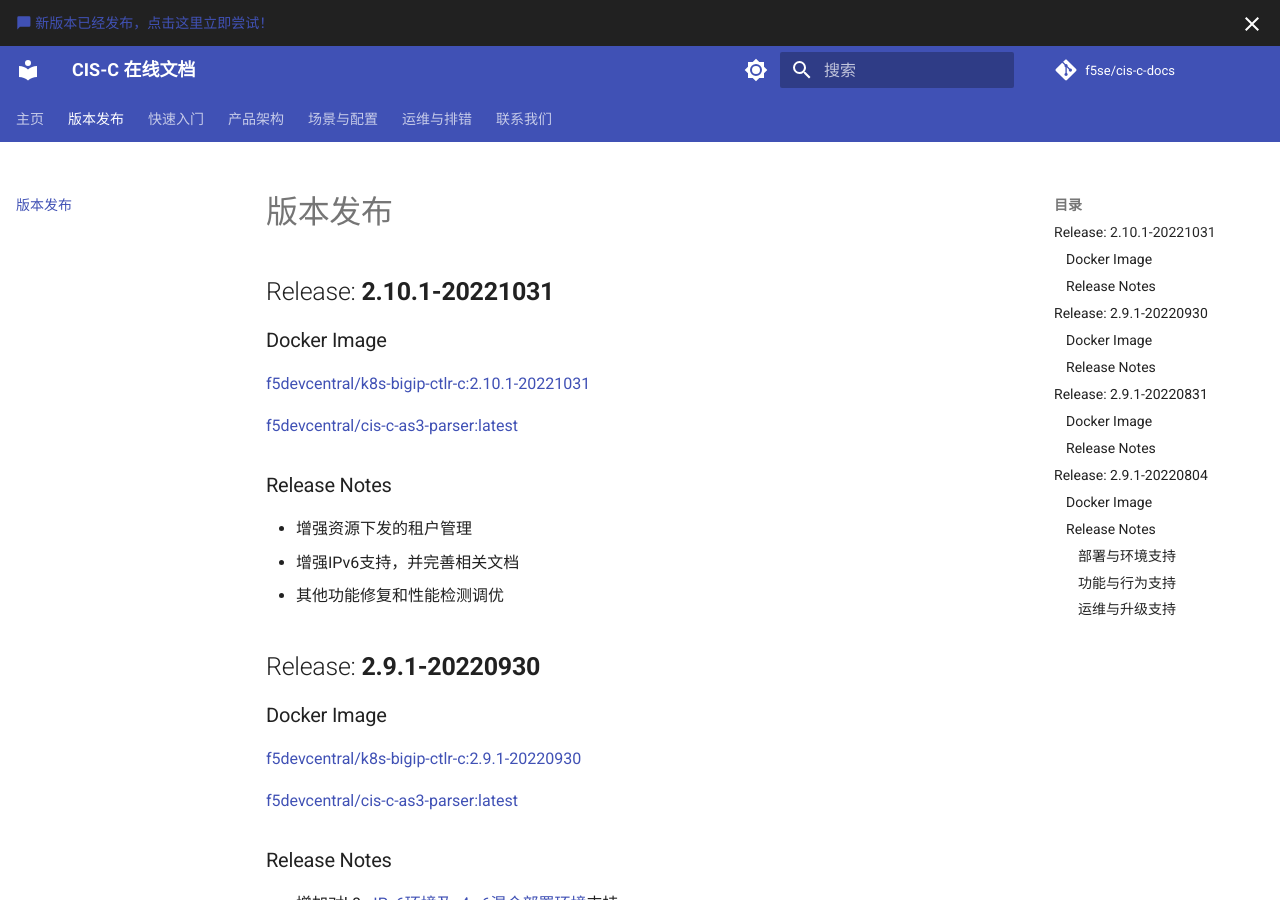
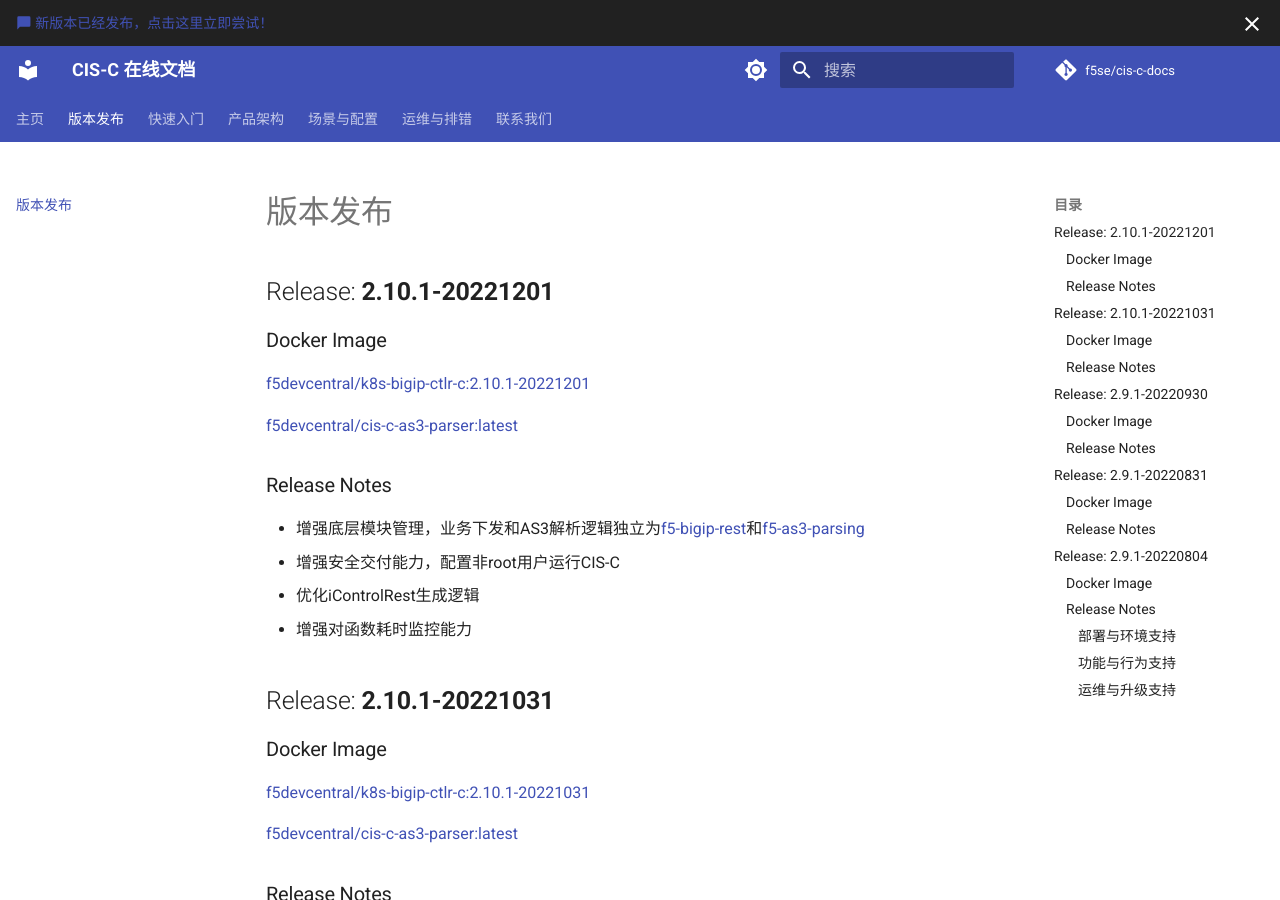
Before and after one commit to f5se/cis-c-docs, an MkDocs documentation site: the page built from docs/Release-notes/index.md, in a window 1280 px wide and 900 px high. Built offline with MkDocs 1.6.1 and Material for MkDocs 9.7.7, drawn with Linux system fonts in a browser that asks for light colours; comment, search, counter and statistics services are not loaded.

Commit message:
release 2.10.1-20221201

```diff
--- a/docs/Release-notes/index.md
+++ b/docs/Release-notes/index.md
@@ -1,4 +1,19 @@
 # 版本发布
+
+## Release: **2.10.1-20221201**
+
+### Docker Image
+
+[f5devcentral/k8s-bigip-ctlr-c:2.10.1-20221201](https://hub.docker.com/r/f5devcentral/k8s-bigip-ctlr-c)
+
+[f5devcentral/cis-c-as3-parser:latest](https://hub.docker.com/r/f5devcentral/cis-c-as3-parser)
+
+### Release Notes
+
+* 增强底层模块管理，业务下发和AS3解析逻辑独立为[f5-bigip-rest](https://gitee.com/zongzw/f5-bigip-rest)和[f5-as3-parsing](https://gitee.com/zongzw/f5-as3-parsing)
+* 增强安全交付能力，配置非root用户运行CIS-C
+* 优化iControlRest生成逻辑
+* 增强对函数耗时监控能力
 
 ## Release: **2.10.1-20221031**
 
```
